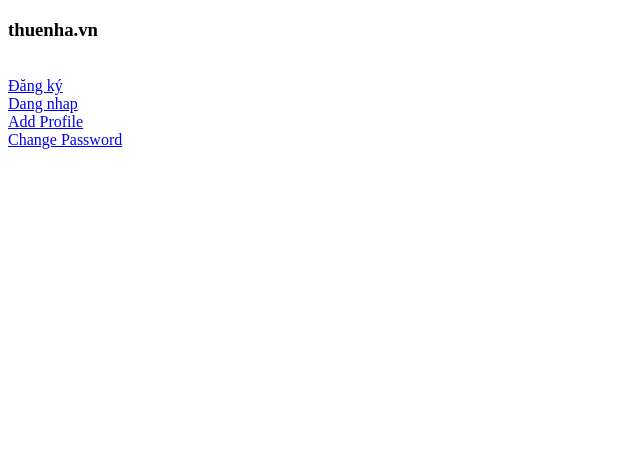
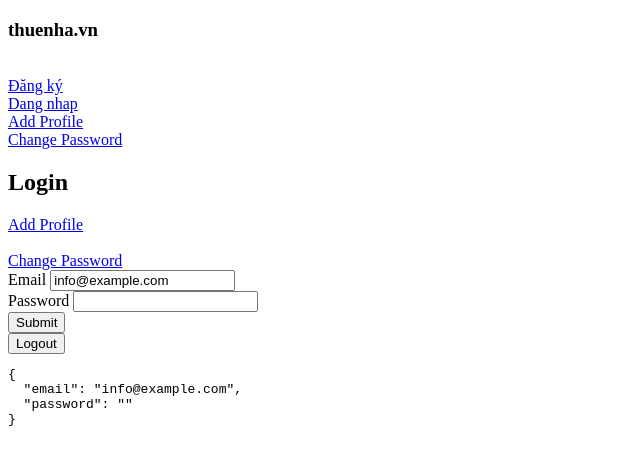
Before and after one commit to phongtiger/scrum-bnb, an Angular app: page /login in a window 1280 px wide. Before the commit this address led to /. Shown: the top 464 px of the page, without its empty margins (0-640 px from the left). Built offline with nearby package versions, Linux system fonts and the light colour scheme.

Commit message:
xong login

```diff
--- a/src/app/app.module.ts
+++ b/src/app/app.module.ts
@@ -7,12 +7,14 @@ import { RegisterComponent } from './register/register.component';
 import {HttpClientModule} from '@angular/common/http';
 import {FormsModule, ReactiveFormsModule} from '@angular/forms';
 import { HeadComponent } from './head/head.component';
+import { LoginComponent } from './login/login.component';
 
 @NgModule({
   declarations: [
     AppComponent,
     RegisterComponent,
     HeadComponent,
+    LoginComponent,
   ],
   imports: [
     BrowserModule,
--- /dev/null
+++ b/src/app/auth/auth.service.ts
@@ -0,0 +1,30 @@
+import { Observable } from 'rxjs';
+import {HttpClient, HttpHeaders} from '@angular/common/http';
+import {Injectable} from '@angular/core';
+import {JwtResponse} from '../JwResponse';
+import {IRegister} from '../i-register';
+import {IProfile} from '../i-profile';
+
+const httpOptions = {
+  headers: new HttpHeaders({ 'Content-Type': 'application/json' })
+};
+
+class SignUpInfo {
+}
+
+@Injectable({
+  providedIn: 'root'
+})
+export class AuthService {
+  private readonly API_URL = 'http://localhost:8080';
+  private loginUrl = 'http://localhost:8080/api/auth/signin';
+
+  constructor(private http: HttpClient) {
+  }
+  attemptAuth(credentials: IRegister): Observable<JwtResponse> {
+    return this.http.post<JwtResponse>(this.loginUrl, credentials, httpOptions);
+  }
+  update(user: IProfile): Observable<JwtResponse> {
+    return this.http.post<JwtResponse>(`${this.API_URL}/profile/edit/${user.token}`, user);
+  }
+}
--- /dev/null
+++ b/src/app/auth/token-storage.service.ts
@@ -0,0 +1,59 @@
+import { Injectable } from '@angular/core';
+
+const TOKEN_KEY = 'AuthToken';
+const EMAIL_KEY = 'AutheMail';
+const AUTHORITIES_KEY = 'AuthAuthorities';
+
+@Injectable({
+  providedIn: 'root'
+})
+export class TokenStorageService {
+  private roles: Array<string> = [];
+  constructor() { }
+
+  signOut() {
+    window.sessionStorage.clear();
+    window.localStorage.clear();
+  }
+
+  public saveToken(token: string) {
+    window.sessionStorage.removeItem(TOKEN_KEY);
+    window.sessionStorage.setItem(TOKEN_KEY, token);
+    window.localStorage.removeItem(TOKEN_KEY);
+    window.localStorage.setItem(TOKEN_KEY, token);
+    document.cookie = TOKEN_KEY + '=' + token;
+  }
+
+  public getToken(): string {
+    return sessionStorage.getItem(TOKEN_KEY);
+  }
+  public getTokenCookies(): string {
+  return localStorage.getItem(TOKEN_KEY);
+}
+
+  public saveEmail(email: string) {
+    window.sessionStorage.removeItem(EMAIL_KEY);
+    window.sessionStorage.setItem(EMAIL_KEY, email);
+  }
+
+  public getEmail(): string {
+    return sessionStorage.getItem(EMAIL_KEY);
+  }
+
+  public saveAuthorities(authorities: string[]) {
+    window.sessionStorage.removeItem(AUTHORITIES_KEY);
+    window.sessionStorage.setItem(AUTHORITIES_KEY, JSON.stringify(authorities));
+  }
+
+  public getAuthorities(): string[] {
+    this.roles = [];
+
+    if (sessionStorage.getItem(TOKEN_KEY)) {
+      JSON.parse(sessionStorage.getItem(AUTHORITIES_KEY)).forEach(authority => {
+        this.roles.push(authority.authority);
+      });
+    }
+
+    return this.roles;
+  }
+}
--- /dev/null
+++ b/src/app/login/login.component.html
@@ -0,0 +1,41 @@
+<div class="container login">
+  <h2 class="text-center">Login</h2>
+  <div class="alert alert-warning" role="alert" *ngIf="message">
+    <h4 class="alert-heading">{{message}}</h4>
+  </div>
+  <a routerLink="/addprofile">Add Profile</a>
+  <div><br/></div>
+  <a routerLink="/editPassword">Change Password</a>
+  <div>
+    <form [formGroup]="loginForm" (ngSubmit)="onSubmit()" class="col-md-6 offset-md-3">
+      <div class="form-group row">
+        <label class="col">
+          Email
+          <input type="email" class="form-control" formControlName="email">
+        </label>
+        <div class="alert alert-danger" role="alert" *ngIf="loginForm.get('email').invalid && loginForm.get('email').touched">
+          Invalid email!
+        </div>
+        <input type="hidden" formControlName="password">
+      </div>
+      <div class="form-group row">
+        <label class="col">
+          Password
+          <input type="password" class="form-control" formControlName="password">
+        </label>
+        <div class="alert alert-danger" role="alert" *ngIf="loginForm.get('password').invalid && loginForm.get('password').touched">
+          Invalid password!
+        </div>
+      </div>
+      <div class="form-group">
+        <button class="btn btn-info" type="submit">Submit</button>
+      </div>
+      <div class="form-group">
+        <button class="btn btn-info" (click)="logout()">Logout</button>
+      </div>
+    </form>
+  </div>
+</div>
+<pre>
+{{ loginForm.value | json}}
+</pre>
--- /dev/null
+++ b/src/app/login/login.component.ts
@@ -0,0 +1,45 @@
+import { Component, OnInit } from '@angular/core';
+import {FormBuilder, FormGroup, Validators} from '@angular/forms';
+import {AuthService} from '../auth/auth.service';
+import {TokenStorageService} from '../auth/token-storage.service';
+
+@Component({
+  selector: 'app-login',
+  templateUrl: './login.component.html',
+  styleUrls: ['./login.component.scss']
+})
+export class LoginComponent implements OnInit {
+  loginForm: FormGroup;
+  isLoggedIn = false;
+  message: string;
+  constructor(
+    private fb: FormBuilder,
+    private authService: AuthService, private tokenStorage: TokenStorageService) {
+  }
+  ngOnInit() {
+    this.loginForm = this.fb.group({
+      email: ['', [Validators.required, Validators.email]],
+      password: ['', [Validators.required, Validators.minLength(6)]],
+    });
+    this.loginForm.patchValue({
+      email: 'info@example.com'
+    });
+    if (this.tokenStorage.getToken()) {
+      this.isLoggedIn = true;
+    }
+    this.tokenStorage.saveToken(this.tokenStorage.getTokenCookies());
+  }
+  onSubmit() {
+    if (this.loginForm.valid) {
+      const {value} = this.loginForm;
+      console.log(value);
+      this.authService.attemptAuth(value)
+        .subscribe(next => {
+          console.log(next);
+          this.tokenStorage.saveToken(next.accessToken);
+          this.message = 'Thành công';
+        }, error => this.message = 'Lỗi đăng nhập, sai email hoặc mật khẩu, vui lòng nhập lại'); }
+  }
+  logout() { this.tokenStorage.signOut(); this.message = 'Bạn đã đăng xuất';
+  }
+}
```
Also changed, not shown: src/app/app-routing.module.ts (+14 -1 lines), src/app/auth/auth-interceptor.ts (added, +26 -0 lines), src/app/login/login.component.scss (added).
